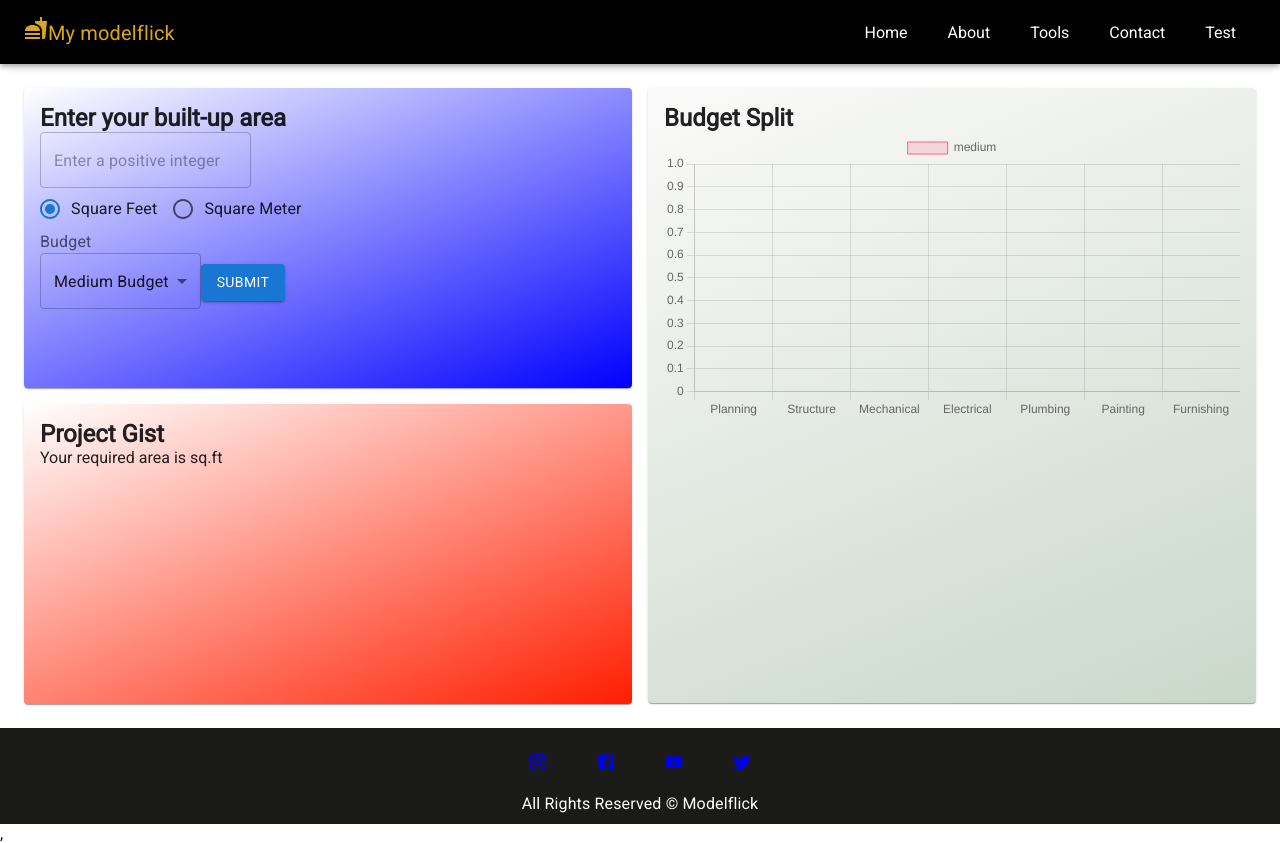
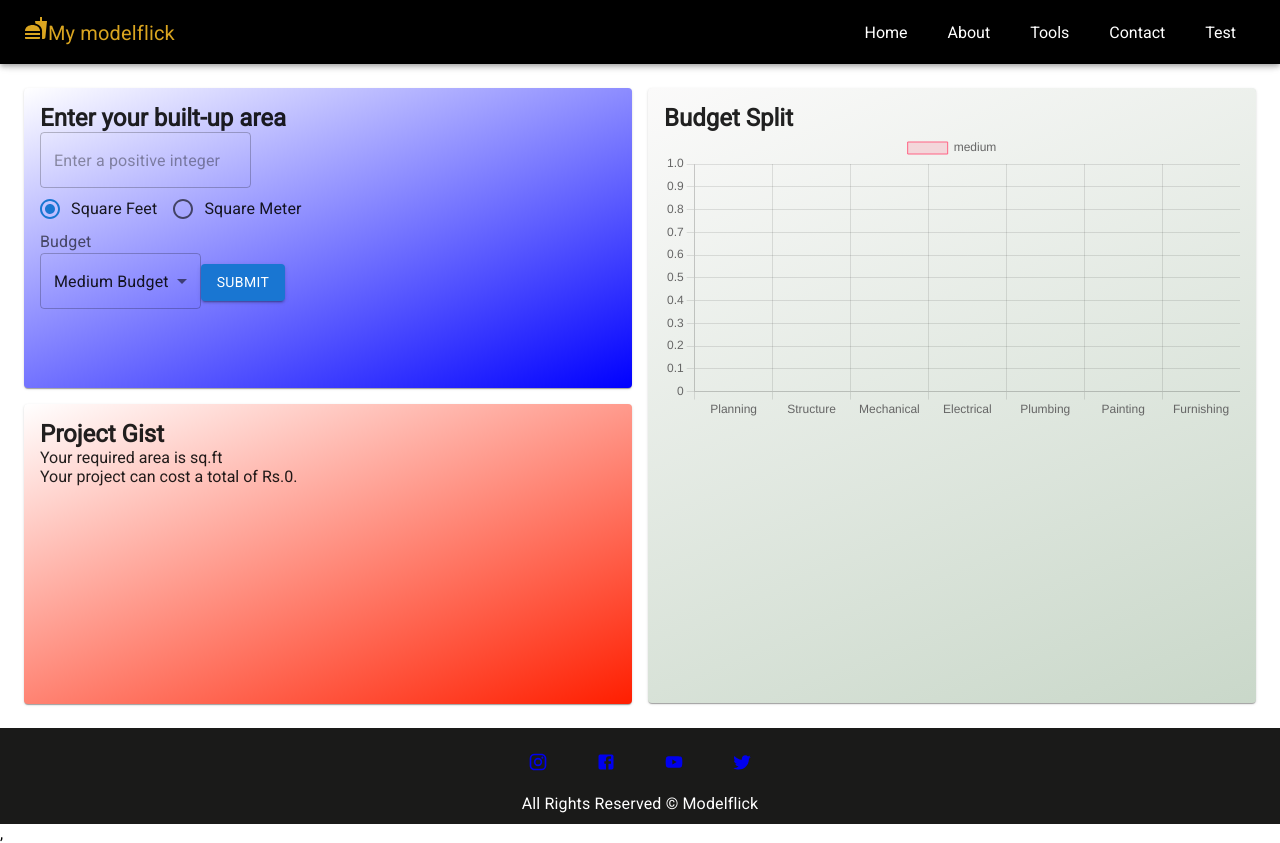
Before and after one commit to Arunarchitect/arunreact, a React (Vite) app: page /test in a window 1280 px wide. Built offline with nearby package versions, Linux system fonts and the light colour scheme.

Commit message:
added the cost call back feature successfully

```diff
--- a/src/charts/BarChart.jsx
+++ b/src/charts/BarChart.jsx
@@ -11,7 +11,8 @@ import { Bar } from "react-chartjs-2";
 
 ChartJS.register(BarElement, CategoryScale, LinearScale, Tooltip, Legend);
 
-function BarChart({ title, budget, unit }) {
+
+function BarChart({ title, budget, unit, onEntryValueChange }) {
   const costSplitLabel = ["Planning", "Structure", "Mechanical", "Electrical", "Plumbing", "Painting", "Furnishing"];
   let entry;
 
@@ -27,6 +28,8 @@ function BarChart({ title, budget, unit }) {
   } else if (budget === "high") {
     entry = 4000 * title;
   }
+  onEntryValueChange(entry);
+
   console.log("Title:", title);
   console.log("Budget:", budget);
   console.log("Entry:", entry);
@@ -74,9 +77,10 @@ function BarChart({ title, budget, unit }) {
   return (
     <div>
       <Bar data={data} options={options} />
-
     </div>
   );
 }
 
+
+
 export default BarChart;
--- a/src/pages/Test.jsx
+++ b/src/pages/Test.jsx
@@ -24,6 +24,15 @@ const Test = () => {
     } else {
       setErrorMessage('Please type a positive value');
     }
+  };
+
+  const [entryValue, setEntryValue] = useState(0);
+
+  // ...
+
+  const handleEntryValueChange = (value) => {
+    // Update the entry value when it changes in the BarChart component
+    setEntryValue(value);
   };
 
   const handleBudgetChange = (event) => {
@@ -95,6 +104,9 @@ const Test = () => {
               <CardContent>
                 <h2>Project Gist</h2>
                 <p>Your required area is {displayedValue} {selectedUnit === 'squareFeet' ? 'sq.ft' : 'sq.m'}</p>
+                <p>
+                  Your project can cost a total of Rs.{entryValue}.
+                </p>
 
               </CardContent>
             </Card>
@@ -103,7 +115,7 @@ const Test = () => {
             <Card sx={{ width: '100%', height: { xs: 300, sm: 615, md: 615, lg: 615 } }} className='gradient3'>
               <CardContent>
                 <h2>Budget Split</h2>
-                <BarChart title={displayedValue} budget={budget} unit={selectedUnit} /> {/* Pass displayedValue and selectedUnit as props */}
+                <BarChart title={displayedValue} budget={budget} unit={selectedUnit} onEntryValueChange={handleEntryValueChange} /> {/* Pass displayedValue and selectedUnit as props */}
               </CardContent>
             </Card>
           </Grid>
```
